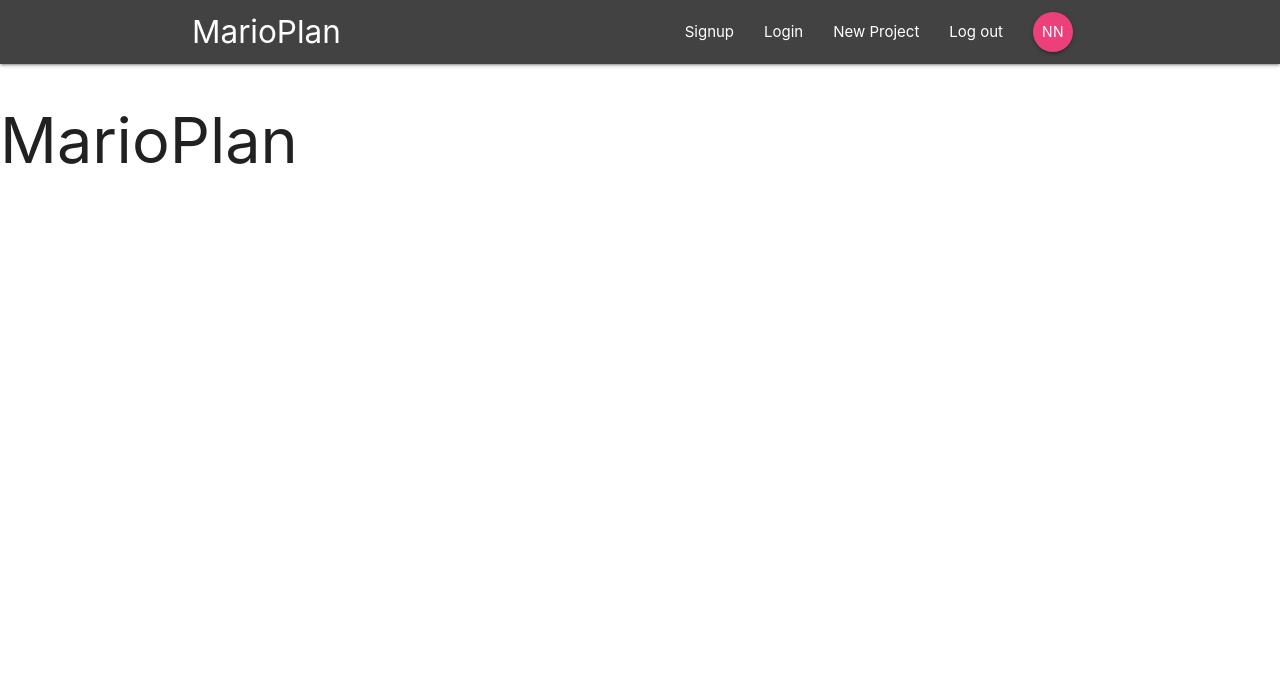
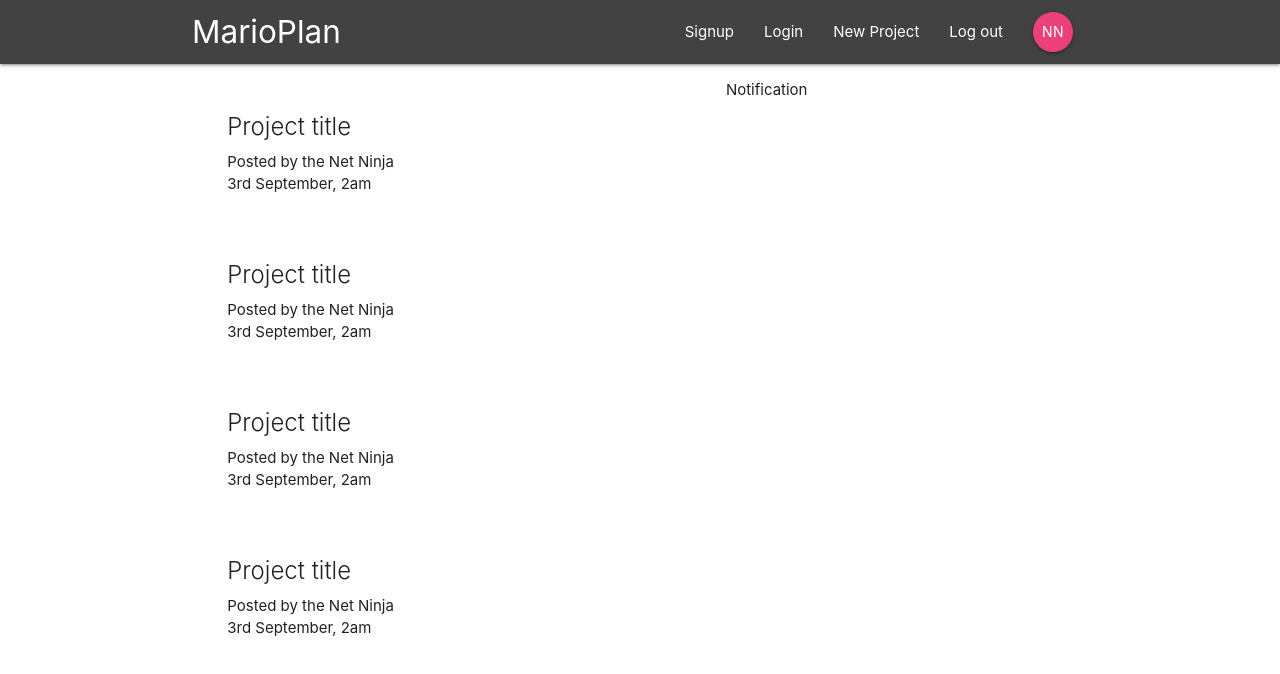
Before and after one commit to alexSiera/reactReduxFirebaseReact, a React (Create React App) app in the folder marioplan/: page / in a window 1280 px wide. Shown: the top 674 px of the page. Built offline with nearby package versions, Linux system fonts and the light colour scheme.

Commit message:
add project summary component

```diff
--- a/marioplan/src/App.js
+++ b/marioplan/src/App.js
@@ -1,13 +1,16 @@
 import React, { Component } from 'react';
-import { BrowserRouter } from 'react-router-dom';
+import { BrowserRouter, Switch, Route } from 'react-router-dom';
 import Navbar from './components/layout/Navbar';
+import Dashboard from './components/dashboard/Dashboard';
 class App extends Component {
   render() {
     return (
       <BrowserRouter>
         <div className='App'>
           <Navbar />
-          <h1>MarioPlan</h1>
+          <Switch>
+            <Route path="/" component={Dashboard}/>
+          </Switch>
         </div>
       </BrowserRouter>
     );
--- a/marioplan/src/components/dashboard/Dashboard.js
+++ b/marioplan/src/components/dashboard/Dashboard.js
@@ -0,0 +1,20 @@
+import React, { Component } from 'react';
+import Notifications from './Notification';
+import ProjectList from '../projects/ProjectList';
+class Dashboard extends Component {
+  render() {
+    return (
+      <div className='dashboard container'>
+        <div className='row'>
+          <div className='col s12 m6'>
+            <ProjectList />
+          </div>
+          <div className='col s12 m5 offset-m1'>
+            <Notifications />
+          </div>
+        </div>
+      </div>
+    );
+  }
+}
+export default Dashboard;
--- a/marioplan/src/components/dashboard/Notification.js
+++ b/marioplan/src/components/dashboard/Notification.js
@@ -0,0 +1,8 @@
+import React from 'react';
+
+const Notification = () => {
+  return (
+    <p>Notification</p>
+  )
+};
+export default Notification;
--- a/marioplan/src/components/projects/ProjectList.js
+++ b/marioplan/src/components/projects/ProjectList.js
@@ -0,0 +1,13 @@
+import React from 'react';
+import ProjectSummary from './ProjectSummary';
+const ProjectList = () => {
+  return (
+    <div className='project-list section'>
+      <ProjectSummary />
+      <ProjectSummary />
+      <ProjectSummary />
+      <ProjectSummary />
+    </div>
+  );
+};
+export default ProjectList;
--- a/marioplan/src/components/projects/ProjectSummary.js
+++ b/marioplan/src/components/projects/ProjectSummary.js
@@ -0,0 +1,13 @@
+import React from 'react';
+const ProjectSummary = () => {
+  return (
+    <div className='card z-depth-0 project-summary'>
+        <div className='card-content gray-text text-darken-3'>
+          <span className='card-title'>Project title</span>
+          <p>Posted by the Net Ninja</p>
+          <p className='gray-text'>3rd September, 2am</p>
+        </div>
+      </div>
+  )
+}
+export default ProjectSummary;
```
